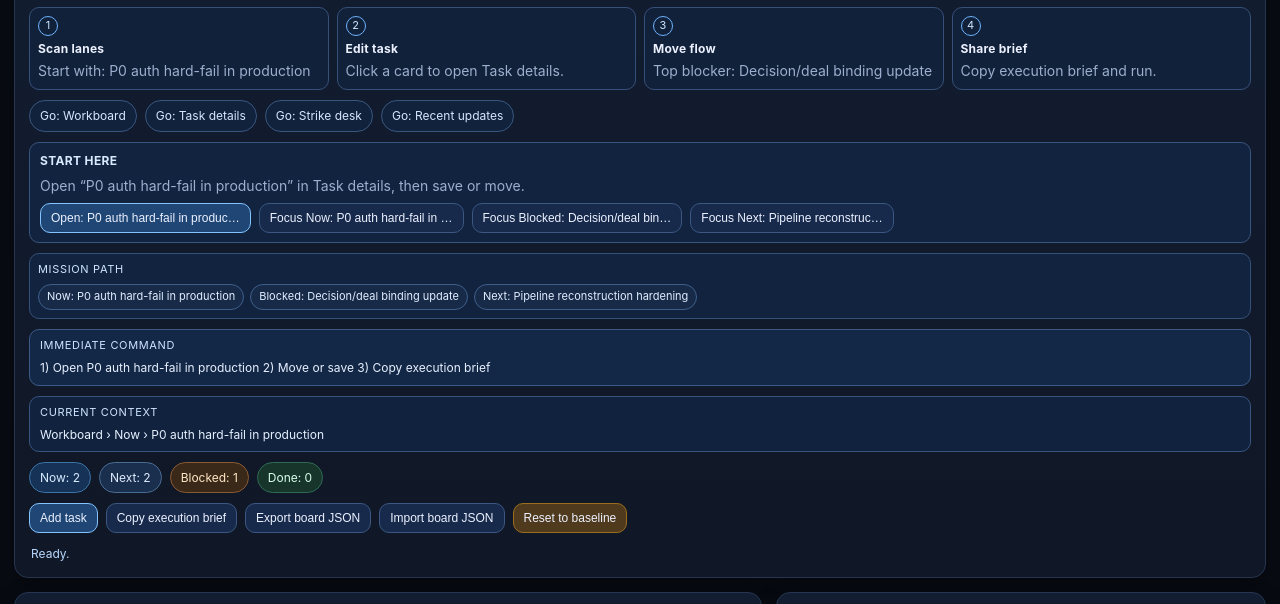
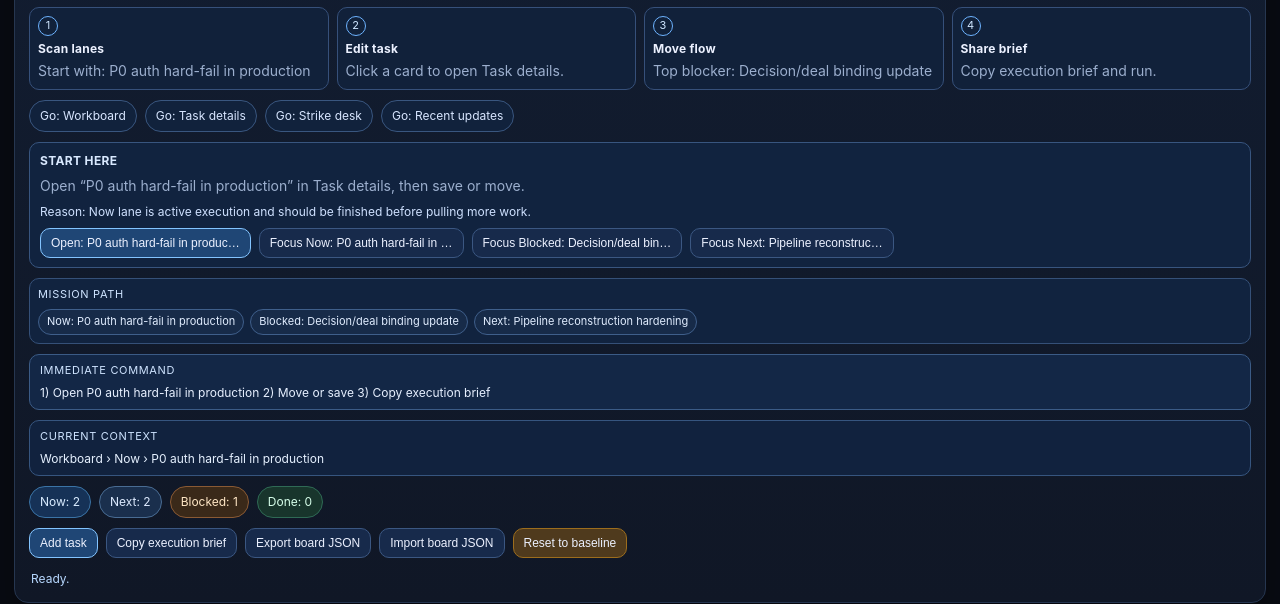
Before and after one commit to jawdbot-source/mission-control-overnight, a plain HTML site: page index.html in a window 1280 px wide. Shown: the part 116-720 px from the top of the page. Drawn offline with Linux system fonts and the light colour scheme.

Commit message:
Add why-first rationale to start strip

```diff
--- a/index.html
+++ b/index.html
@@ -132,6 +132,10 @@
       letter-spacing: .03em;
       text-transform: uppercase;
       color: #d9e9ff;
+    }
+    .start-reason {
+      font-size: 12px;
+      color: #cfe1ff;
     }
     .start-actions {
       display: flex;
@@ -462,6 +466,7 @@
       <section class="start-strip" aria-label="Mission Control start here">
         <strong>Start here</strong>
         <span class="muted" id="startCue">Loading top action…</span>
+        <span class="start-reason" id="startReason">Reason: prioritizing critical path.</span>
         <div class="start-actions">
           <button class="btn primary" id="focusFirstActionBtn">Open first action</button>
           <button class="btn" id="focusNowBtn">Focus top Now</button>
@@ -806,6 +811,17 @@
           : topNext
             ? `No Now task. Promote “${topNext.title}” from Next.`
             : 'Add a task to begin execution flow.';
+
+      const startReason = qs('startReason');
+      if (startReason) {
+        startReason.textContent = topNow
+          ? 'Reason: Now lane is active execution and should be finished before pulling more work.'
+          : topBlocked
+            ? 'Reason: Blockers are currently the critical path to recover execution flow.'
+            : topNext
+              ? 'Reason: No active Now task, so highest-priority Next becomes the fastest start.'
+              : 'Reason: No tasks exist yet, so creating one is the first actionable step.';
+      }
 
       const firstActionBtn = qs('focusFirstActionBtn');
       if (firstActionBtn) {
```
Also changed, not shown: 1 other file.
